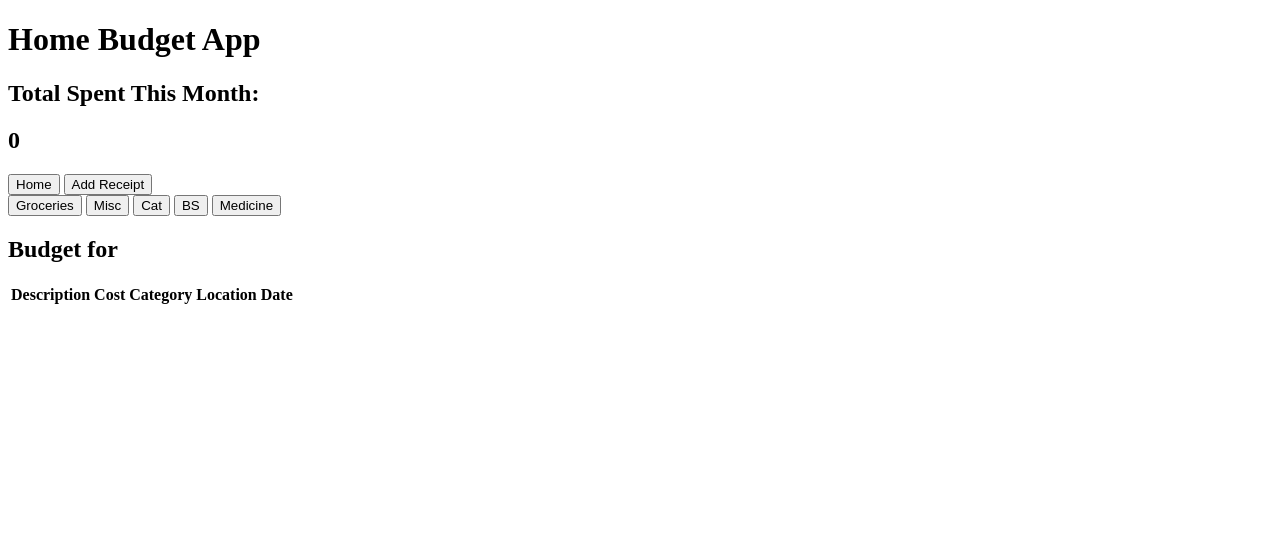
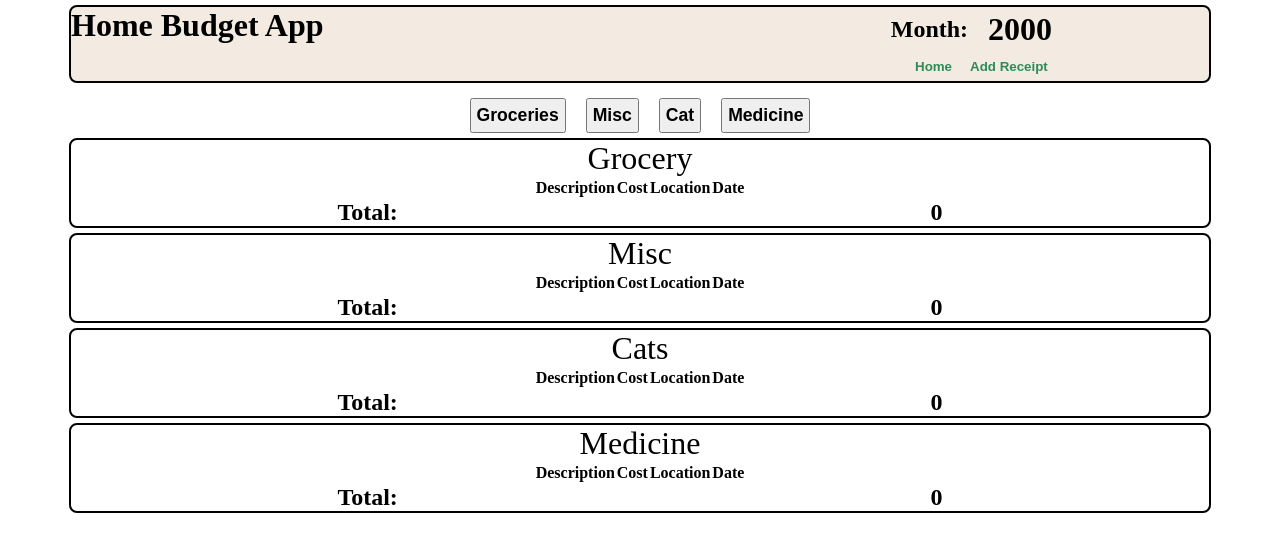
Before and after one commit to NeoNicc/HomeBudgetApp, a website: page index.html in a window 1280 px wide. Drawn offline with nearby package versions, Linux system fonts and the light colour scheme; no server answers.

Commit message:
i did way too much styling on css

```diff
--- a/index.html
+++ b/index.html
@@ -12,37 +12,96 @@
 <body>
     <header>
         <h1><strong>Home Budget App</strong></h1>
-        <div id="totalContainer">
-            <h2>Total Spent This Month: </h2>
-            <h2 id="monthlyTotal">0</h2>
+        <div id="headerBlock1">
+            <div id="monthlyTotalContainer">
+                <h2>Month: </h2>
+                <h2 id="monthlyTotal">2000</h2>
+            </div>
+            <nav>
+                <button id="homeButton">Home</button>
+                <button id="receiptEntryButton">Add Receipt</button>
+            </nav>
         </div>
-        <nav>
-            <button id="homeButton">Home</button>
-            <button id="receiptEntryButton">Add Receipt</button>
-        </nav>
+
     </header>
     <div id="homeDisplayContainer">
         <aside id="filtersBar">
             <button id="groceryButton">Groceries</button>
             <button id="miscButton">Misc</button>
             <button id="catButton">Cat</button>
-            <button id="bsButton">BS</button>
             <button id="medicineButton">Medicine</button>
         </aside>
-        <div id="tableDisplayContainer">
-            <h2 id="tableTitle">Budget for </h2>
+        <div id="groceryTable" class="bubbleTable">
             <table>
+                <caption id="groceryCaption">Grocery</caption>
                 <thead>
                     <tr>
                         <th>Description</th>
                         <th>Cost</th>
-                        <th>Category</th>
                         <th>Location</th>
                         <th>Date</th>
                     </tr>
                 </thead>
-                <tbody id="tableBody"></tbody>
+                <tbody id="groceryTableBody"></tbody>
             </table>
+            <div id="groceryTotalContainer">
+                <h2>Total: </h2>
+                <h2 id="groceryTotal">0</h2>
+            </div>
+        </div>
+        <div id="miscTable" class="bubbleTable">
+            <table>
+                <caption id="miscCaption">Misc</caption>
+                <thead>
+                    <tr>
+                        <th>Description</th>
+                        <th>Cost</th>
+                        <th>Location</th>
+                        <th>Date</th>
+                    </tr>
+                </thead>
+                <tbody id="miscTableBody"></tbody>
+            </table>
+            <div id="miscTotalContainer">
+                <h2>Total: </h2>
+                <h2 id="miscTotal">0</h2>
+            </div>
+        </div>
+        <div id="catTable" class="bubbleTable">
+            <table>
+                <caption id="catCaption">Cats</caption>
+                <thead>
+                    <tr>
+                        <th>Description</th>
+                        <th>Cost</th>
+                        <th>Location</th>
+                        <th>Date</th>
+                    </tr>
+                </thead>
+                <tbody id="catTableBody"></tbody>
+            </table>
+            <div id="catTotalContainer">
+                <h2>Total: </h2>
+                <h2 id="catTotal">0</h2>
+            </div>
+        </div>
+        <div id="medicineTable" class="bubbleTable">
+            <table>
+                <caption id="medicineCaption">Medicine</caption>
+                <thead>
+                    <tr>
+                        <th>Description</th>
+                        <th>Cost</th>
+                        <th>Location</th>
+                        <th>Date</th>
+                    </tr>
+                </thead>
+                <tbody id="medicineTableBody"></tbody>
+            </table>
+            <div id="medicineTotalContainer">
+                <h2>Total: </h2>
+                <h2 id="medicineTotal">0</h2>
+            </div>
         </div>
     </div>
     <div id="addReceiptContainer">
--- a/scripty.js
+++ b/scripty.js
@@ -1,20 +1,74 @@
+const groceryButton = document.getElementById('groceryButton');
+const miscButton = document.getElementById('miscButton');
+const catButton = document.getElementById('catButton');
+const medicineButton = document.getElementById('medicineButton');
+
 function loadBudget() {
     console.log("loaded");
     fetch('https://homebudgetapp-5bj9.onrender.com/get-item')
     .then(response => response.json())
     .then(data => {
-        const tableBody = document.getElementById('tableBody');
-        tableBody.innerHTML = '';
+        const groceryTableBody = document.getElementById('groceryTableBody');
+        groceryTableBody.innerHTML = '';
+        let gTotal = 0;
+        const groceryTotal = document.getElementById('groceryTotal');
+        const miscTableBody = document.getElementById('miscTableBody');
+        miscTableBody.innerHTML = '';
+        let mTotal = 0;
+        const miscTotal = document.getElementById('miscTotal');
+        const catTableBody = document.getElementById('catTableBody');
+        catTableBody.innerHTML = '';
+        let cTotal = 0;
+        const catTotal = document.getElementById('catTotal');
+        const medicineTableBody = document.getElementById('medicineTableBody');
+        medicineTableBody.innerHTML = '';
+        let medTotal = 0;
+        const medicineTotal = document.getElementById('medicineTotal');
+
         data.forEach(row => {
             const tr = document.createElement('tr');
-            tr.innerHTML = `
+            //add each category table here
+            if (row.CATEGORY == 'Groceries') {
+                tr.innerHTML = `
                 <td>${row.DESCRIPTION}</td>
                 <td>${row.COST}</td>
-                <td>${row.CATEGORY}</td>
                 <td>${row.LOCATION}</td>
-                <td>${row.RECEIPT_DATE}</td>
+                <td>${row.RECEIPT_DATE.slice(5, 10)}</td>
             `;
-            tableBody.appendChild(tr);
+                groceryTableBody.appendChild(tr);
+                gTotal += row.COST;
+                groceryTotal.innerText = `$${gTotal}`;
+            } else if (row.CATEGORY == 'Misc') {
+                tr.innerHTML = `
+                <td>${row.DESCRIPTION}</td>
+                <td>${row.COST}</td>
+                <td>${row.LOCATION}</td>
+                <td>${row.RECEIPT_DATE.slice(5, 10)}</td>
+            `;
+                miscTableBody.appendChild(tr);
+                mTotal += row.COST;
+                miscTotal.innerText = `$${mTotal}`;
+            } else if (row.CATEGORY == 'Cat') {
+                tr.innerHTML = `
+                <td>${row.DESCRIPTION}</td>
+                <td>${row.COST}</td>
+                <td>${row.LOCATION}</td>
+                <td>${row.RECEIPT_DATE.slice(5, 10)}</td>
+            `;
+                catTableBody.appendChild(tr);
+                cTotal += row.COST;
+                miscTotal.innerText = `$${cTotal}`;
+            } else if (row.CATEGORY == 'Medicine') {
+                tr.innerHTML = `
+                <td>${row.DESCRIPTION}</td>
+                <td>${row.COST}</td>
+                <td>${row.LOCATION}</td>
+                <td>${row.RECEIPT_DATE.slice(5, 10)}</td>
+            `;
+                medicineTableBody.appendChild(tr);
+                medTotal += row.COST;
+                miscTotal.innerText = `$${medTotal}`;
+            }
         });
     })
     .catch(error => console.error('Error:', error));
--- a/styles.css
+++ b/styles.css
@@ -0,0 +1,92 @@
+*, *::before, *::after {
+    box-sizing: border-box;
+    margin: 0;
+    padding: 0;
+}
+
+body {
+    display: grid;
+    gap: 2%;
+    justify-content: center;
+    align-items: center;
+    grid-template-columns: 90%;
+}
+
+header {
+    display: flex;
+    border: solid 2px black;
+    margin: 5px;
+    background-color: rgba(210, 180, 140, 0.263);
+    border-radius: 8px;
+    justify-content: space-between;
+}
+#headerBlock1 {
+    flex-basis: 40%;
+    display: flex;
+    flex-direction: column;
+    justify-content: space-between;
+}
+nav {
+    display: flex;
+    justify-content: center;
+}
+nav button {
+    border: none;
+    padding: 5px;
+    margin: 2px 4px;
+    border-radius: 8px;
+    background: none;
+    font-weight: bold;
+    color: seagreen;
+}
+#monthlyTotalContainer {
+    display: flex;
+    justify-content: center;
+    align-items: center;
+}
+#monthlyTotal {
+    font-size: 2rem;
+    margin: 4px 20px;
+}
+
+#filtersBar {
+    display: flex;
+    gap: 20px;
+    justify-content: center;
+}
+#filtersBar button {
+    padding: 5px;
+    font-size: 1.1rem;
+    font-weight: bold;
+}
+table {
+    justify-self: center;
+}
+caption {
+    font-size: 2rem;
+}
+
+#groceryTotalContainer {
+    display: flex;
+    justify-content: space-around;
+}
+#miscTotalContainer {
+    display: flex;
+    justify-content: space-around;
+}
+#catTotalContainer {
+    display: flex;
+    justify-content: space-around;
+}
+#medicineTotalContainer {
+    display: flex;
+    justify-content: space-around;
+}
+.bubbleTable {
+    border: solid 2px black;
+    margin: 5px;
+    border-radius: 8px;
+    text-align: center;
+    justify-content: center;
+    align-items: center;
+}
```
